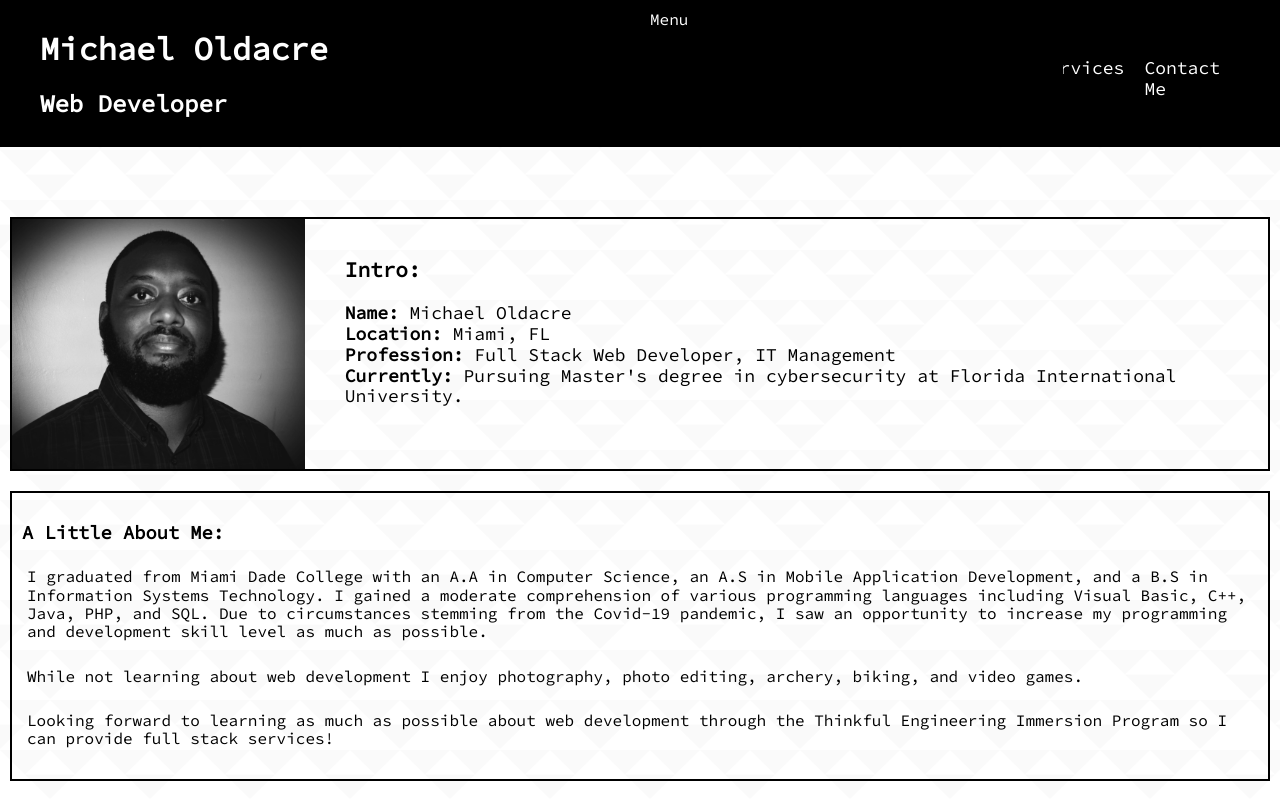
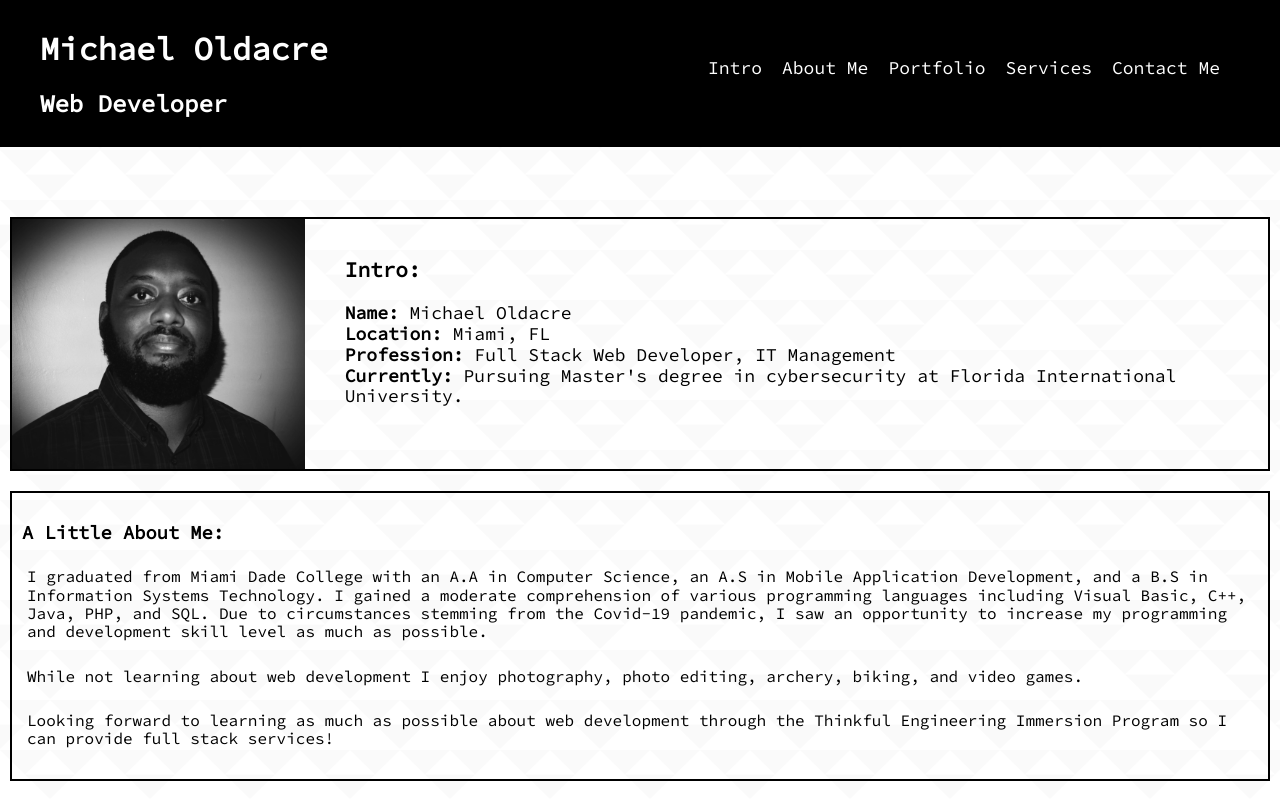
Before and after one commit to mloldacre/PersonalPortfolio, a plain HTML site: page index.html in a window 1280 px wide. Shown: the top 800 px of the page. Drawn offline with nearby package versions, Linux system fonts and the light colour scheme.

Commit message:
Fixed popout menu in mobile view

```diff
--- a/style.css
+++ b/style.css
@@ -184,7 +184,6 @@ header a:active {
   height: 30px;
   background-color: black;
   color: white;
-  position: relative;
   overflow: hidden;
   transition: background-color 0.4s;
   text-align: center;
@@ -307,7 +306,7 @@ footer a:active {
     font-size: large;
     justify-content: flex-end;
   }
-  #menu-show-hide {
+  #menu-show-hide+label:before {
     position: absolute;
     left: -999em;
   }
@@ -317,6 +316,7 @@ footer a:active {
   }
   #main-menu {
     visibility: visible;
+    margin-left: 0%;
   }
   /* Footer */
   footer p {
```
